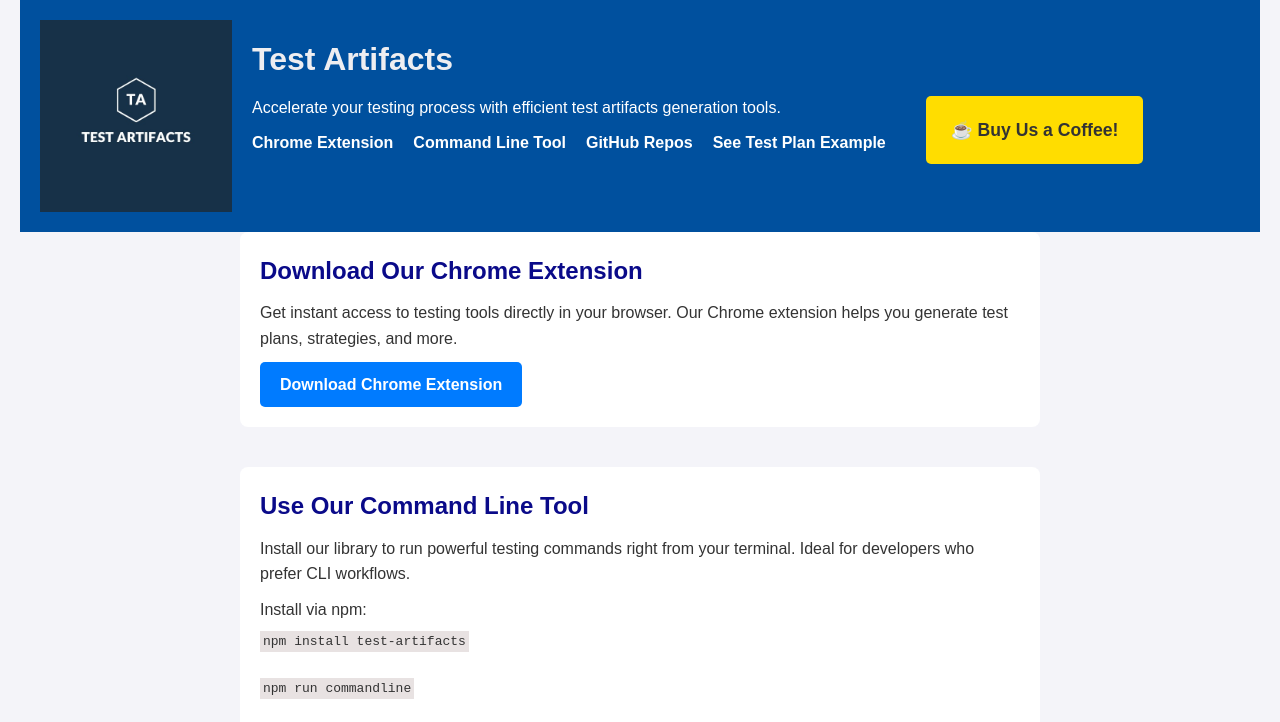
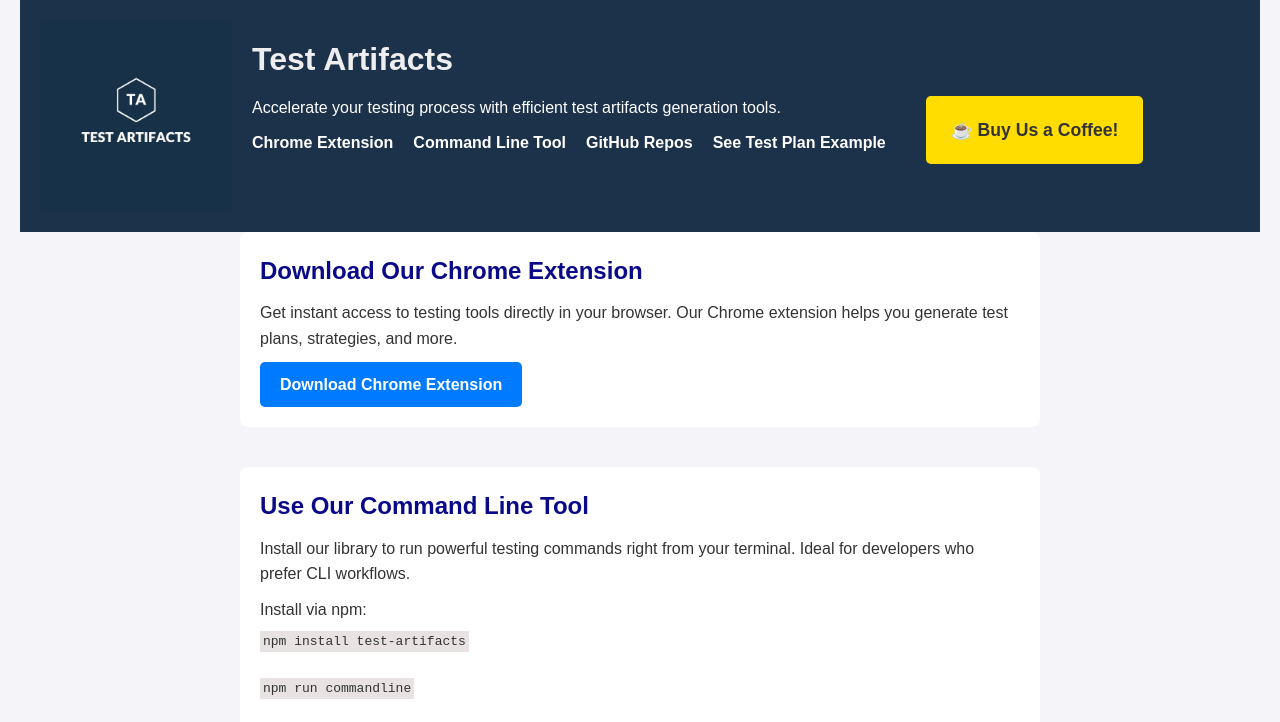
Before and after one commit to test-artifacts/artifacts-test-site, a website built with webpack: page index.html in a window 1280 px wide. Shown: the top 722 px of the page. Built offline with nearby package versions, Linux system fonts and the light colour scheme.

Commit message:
adding header colour

```diff
--- a/css/styles.css
+++ b/css/styles.css
@@ -40,7 +40,7 @@ p {
 
 /* Layout styles */
 header {
-    background-color: #00509e;
+    background-color: #1c324a;
     color: #fff;
     padding: 20px;
     display: flex;
```
